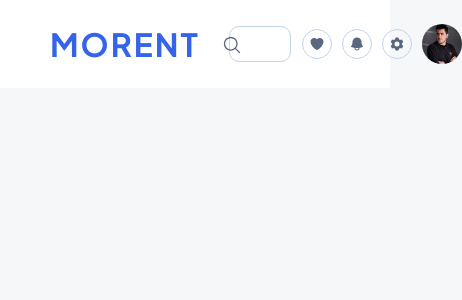
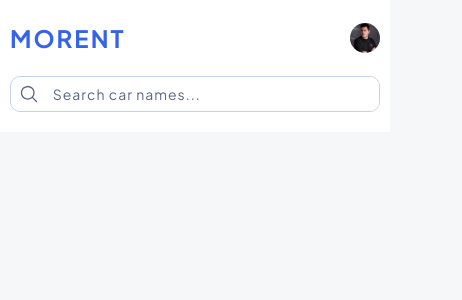
Before and after one commit to abolfazlcodes/morent, a React (Vite) app: page / in a window 390 px wide. Shown: the top 300 px of the page, 462 px wide, since content can reach past the window. Built offline with nearby package versions, Linux system fonts and the light colour scheme.

Commit message:
make navbar responsive

```diff
--- a/src/ui/Logo.tsx
+++ b/src/ui/Logo.tsx
@@ -5,6 +5,10 @@ const StyledLogoTitle = styled.h1`
   text-transform: uppercase;
   font-size: 3.2rem;
   letter-spacing: 0.2rem;
+
+  @media screen and (max-width: 730px) {
+    font-size: 2.4rem;
+  }
 `;
 
 function Logo() {
--- a/src/ui/NavAction.tsx
+++ b/src/ui/NavAction.tsx
@@ -3,14 +3,18 @@ import { Link } from "react-router-dom";
 import { styled } from "styled-components";
 
 const StyledNavAction = styled.span`
-  border: 1px solid #c3d4e9;
+  border: 1px solid var(--color-border);
   width: 3rem;
   height: 3rem;
   display: flex;
   align-items: center;
   justify-content: center;
   border-radius: 100%;
-  color: #596780;
+  color: var(--color-grey-500);
+
+  @media screen and (max-width: 730px) {
+    display: none;
+  }
 `;
 
 interface NavActionProps {
--- a/src/ui/NavInput.tsx
+++ b/src/ui/NavInput.tsx
@@ -5,15 +5,28 @@ const StyledWrapper = styled.div`
   justify-self: center;
   width: 70%;
   position: relative;
+  border: 1px solid var(--color-border);
+  border-radius: 1rem;
+  display: flex;
+  align-items: center;
+  overflow: hidden;
+
+  @media screen and (max-width: 975px) {
+    width: 100%;
+  }
+
+  @media screen and (max-width: 730px) {
+    grid-area: 2 / 1 / 3 / 3;
+  }
 `;
 
 const StyledInput = styled.input`
-  width: 100%;
+  width: 90%;
   margin-left: auto;
-  border: 1px solid var(--color-border);
-  border-radius: 1rem;
-  padding: 0.5rem 3rem;
+  padding: 0.5rem;
   color: var(--color-grey-500);
+  border: none;
+  outline: var(--color-border);
 
   &::placeholder {
     font-size: 1.4rem;
@@ -23,12 +36,12 @@ const StyledInput = styled.input`
 `;
 
 const StyledSearchIcon = styled.span`
-  position: absolute;
-  top: 50%;
-  left: 2%;
-  transform: translate(-40%, -40%);
+  width: 10%;
   font-size: 2rem;
   color: var(--color-grey-500);
+  display: flex;
+  align-items: center;
+  justify-content: center;
 `;
 
 function NavInput() {
--- a/src/ui/Navbar.tsx
+++ b/src/ui/Navbar.tsx
@@ -14,6 +14,13 @@ const StyledNavbar = styled.nav`
   padding: 2rem 5rem;
   align-items: center;
   column-gap: 2rem;
+
+  @media screen and (max-width: 730px) {
+    grid-template-columns: 1fr 1fr;
+    grid-template-rows: 1fr 1fr;
+    padding: 2rem 1rem;
+    row-gap: 2rem;
+  }
 `;
 
 function Navbar() {
--- a/src/ui/UserAvatar.tsx
+++ b/src/ui/UserAvatar.tsx
@@ -5,6 +5,12 @@ const Wrapper = styled.div`
   width: 4rem;
   height: 4rem;
   border-radius: 100%;
+  cursor: pointer;
+
+  @media screen and (max-width: 730px) {
+    width: 3rem;
+    height: 3rem;
+  }
 `;
 
 const StyledAvatar = styled.img`
```
